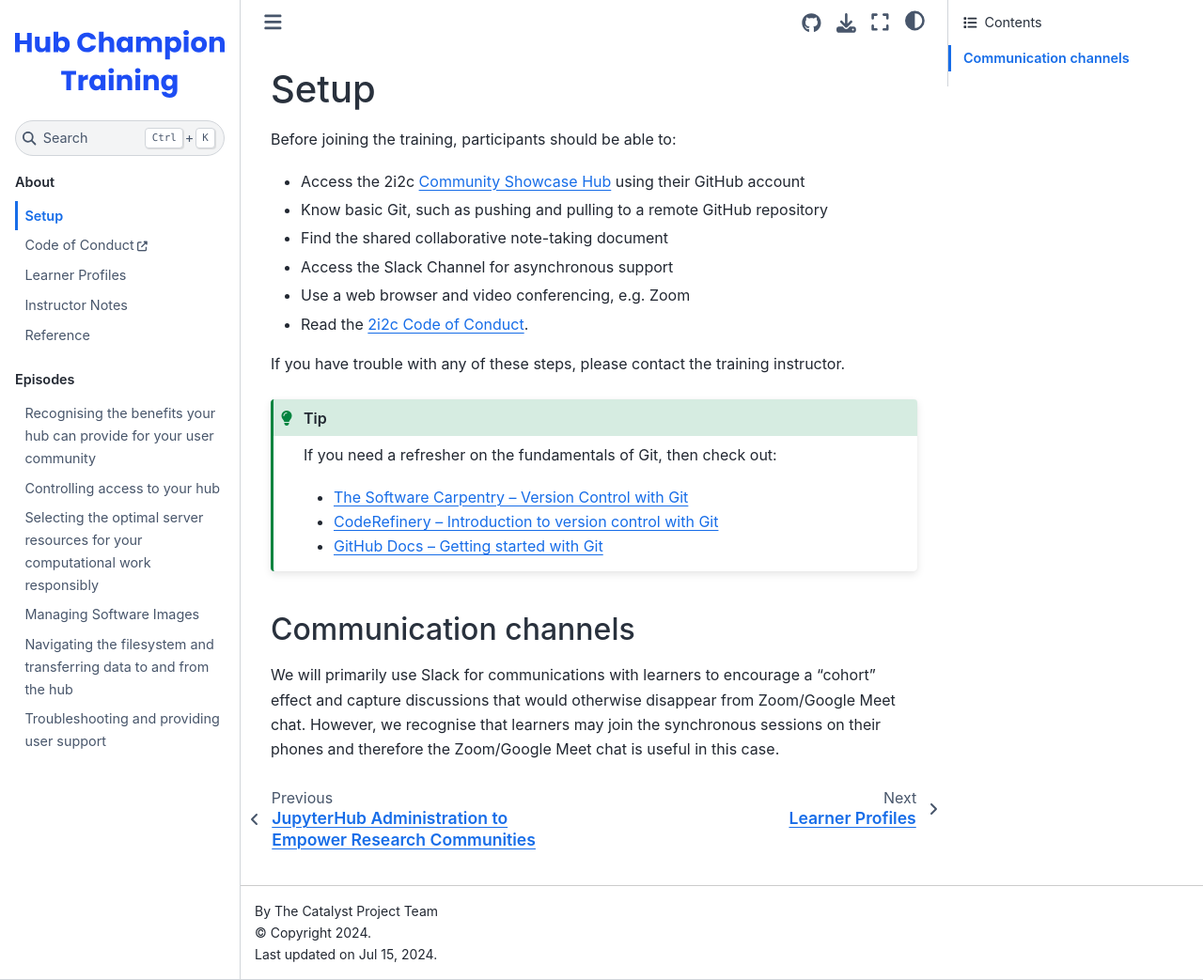
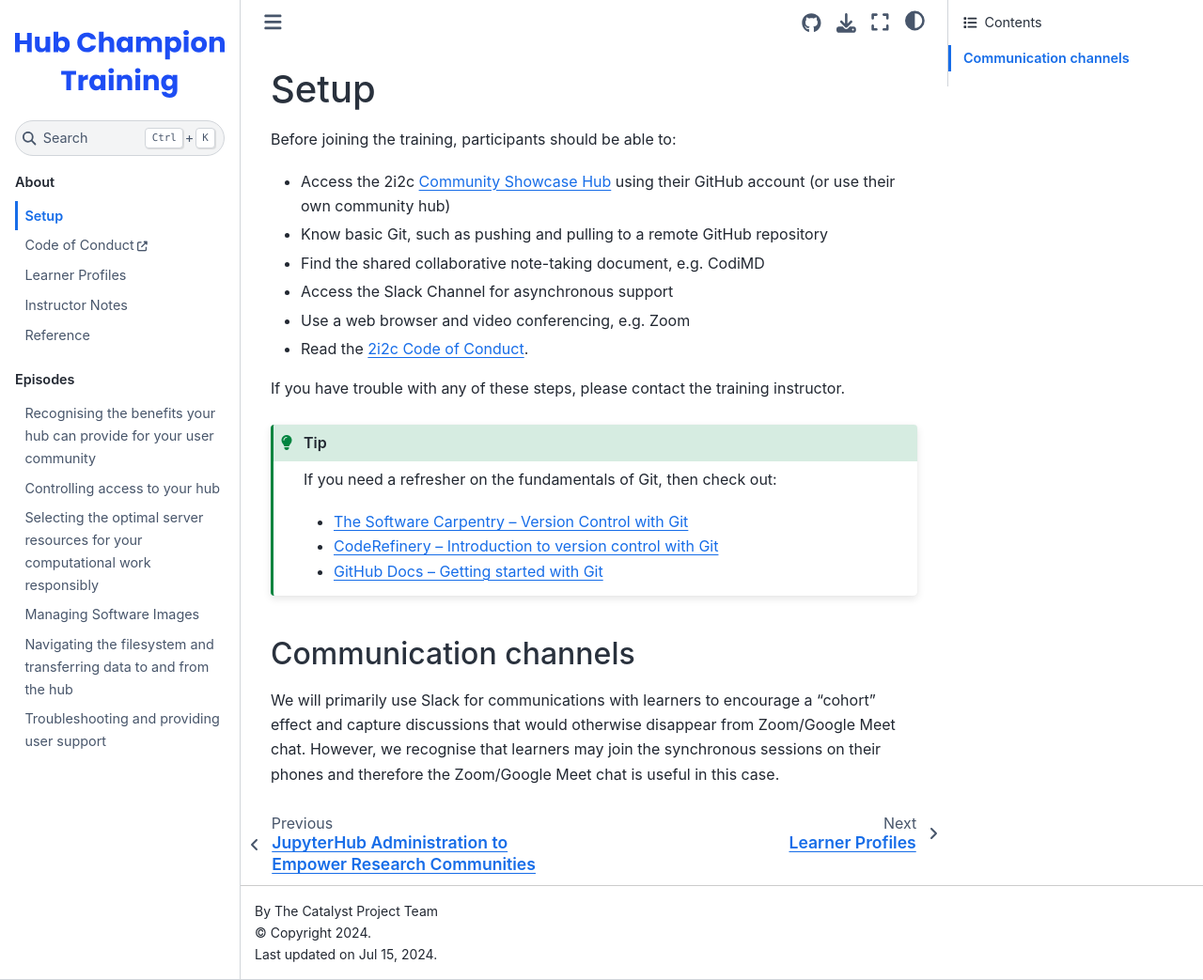
Before and after one commit to czi-catalystproject/hub-champion-training, a Jupyter Book: the page built from learners/setup.md, in a window 1280 px wide and 1043 px high. Shown: the whole window at 94% size. Built offline with Jupyter Book 1.0.4 settings and Sphinx 7.4.7 and the Sphinx Book theme 1.1.4, drawn with Linux system fonts in a browser that asks for light colours.

Commit message:
Update setup

```diff
--- a/learners/setup.md
+++ b/learners/setup.md
@@ -4,9 +4,9 @@
 
 Before joining the training, participants should be able to:
 
-- Access the 2i2c [Community Showcase Hub](https://showcase.2i2c.cloud) using their GitHub account
+- Access the 2i2c [Community Showcase Hub](https://showcase.2i2c.cloud) using their GitHub account (or use their own community hub)
 - Know basic Git, such as pushing and pulling to a remote GitHub repository
-- Find the shared collaborative note-taking document
+- Find the shared collaborative note-taking document, e.g. CodiMD
 - Access the Slack Channel for asynchronous support
 - Use a web browser and video conferencing, e.g. Zoom
 - Read the [2i2c Code of Conduct](https://compass.2i2c.org/code-of-conduct/).
```
